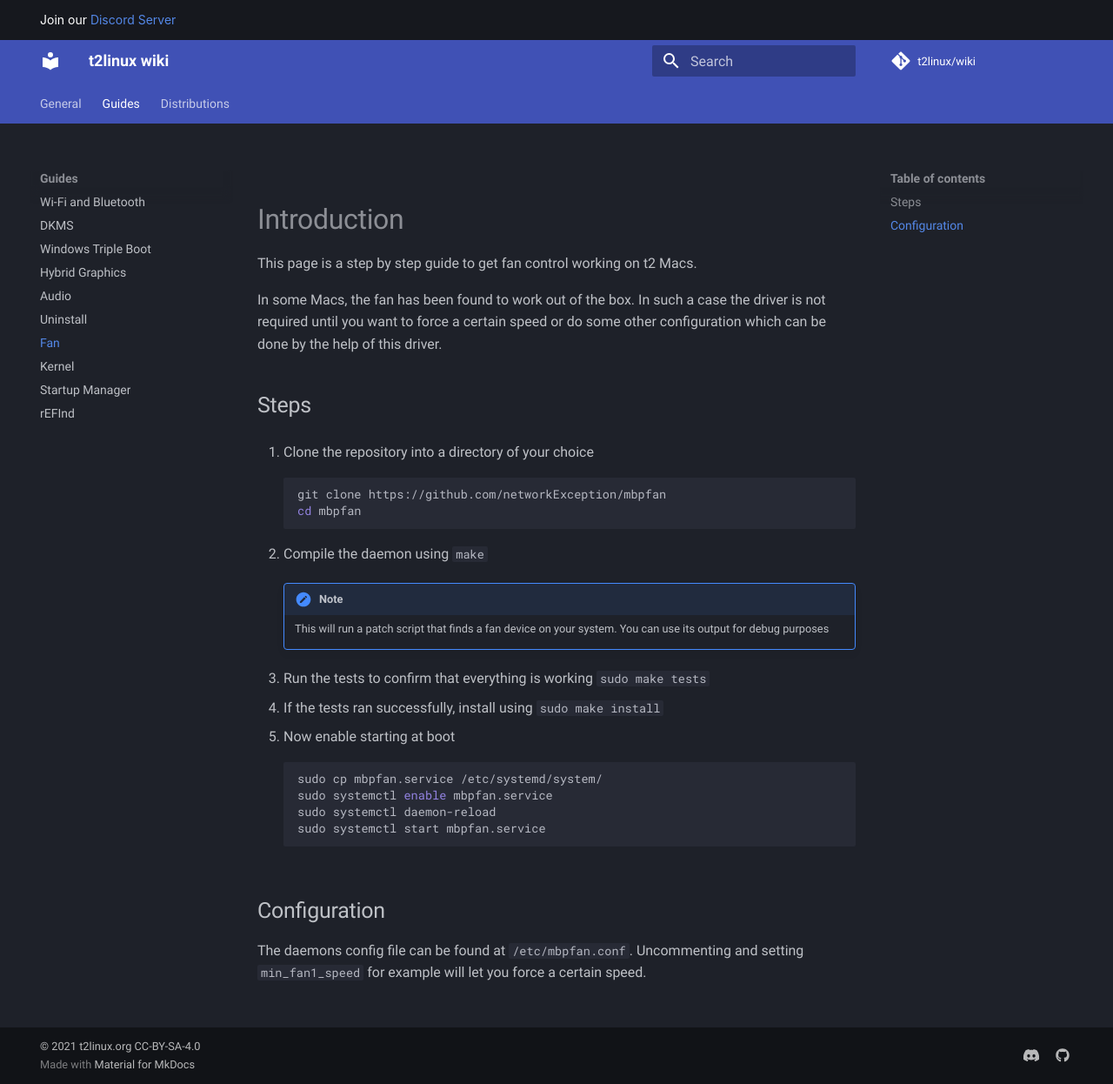
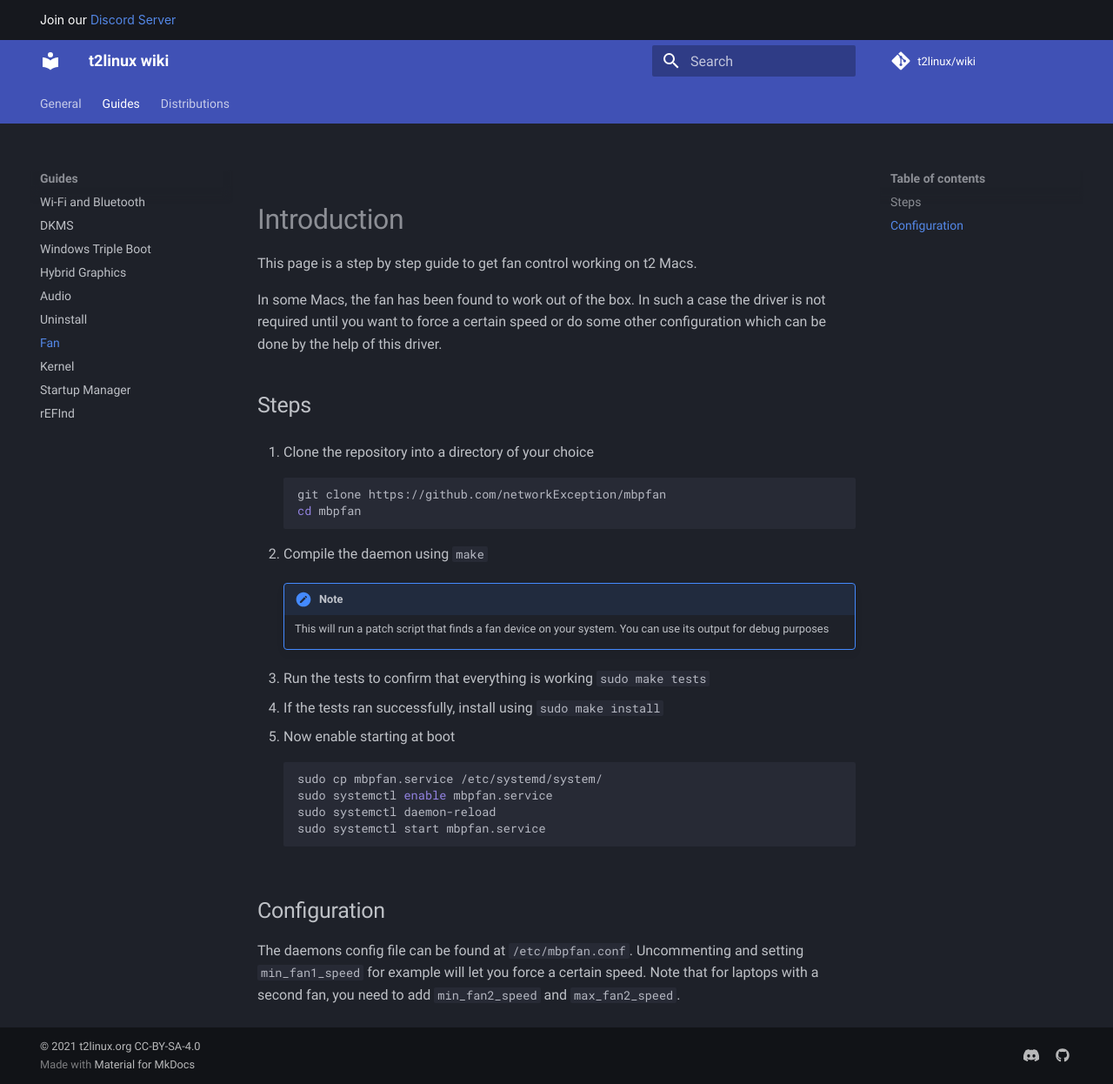
Before and after one commit to t2linux/wiki, an MkDocs documentation site: the page built from docs/guides/fan.md, in a window 1280 px wide and 1246 px high. Shown: the whole window at 87% size. Built offline with MkDocs 1.6.1 and Material for MkDocs 9.7.7, drawn with Linux system fonts in a browser that asks for light colours; comment, search, counter and statistics services are not loaded.

Commit message:
Added required second fan notes to fan.md (#320)

```diff
--- a/docs/guides/fan.md
+++ b/docs/guides/fan.md
@@ -33,4 +33,4 @@ In some Macs, the fan has been found to work out of the box. In such a case the
 ## Configuration
 
 The daemons config file can be found at `/etc/mbpfan.conf`. Uncommenting and setting `min_fan1_speed` for example will let you
-force a certain speed.
+force a certain speed. Note that for laptops with a second fan, you need to add `min_fan2_speed` and `max_fan2_speed`.
```
